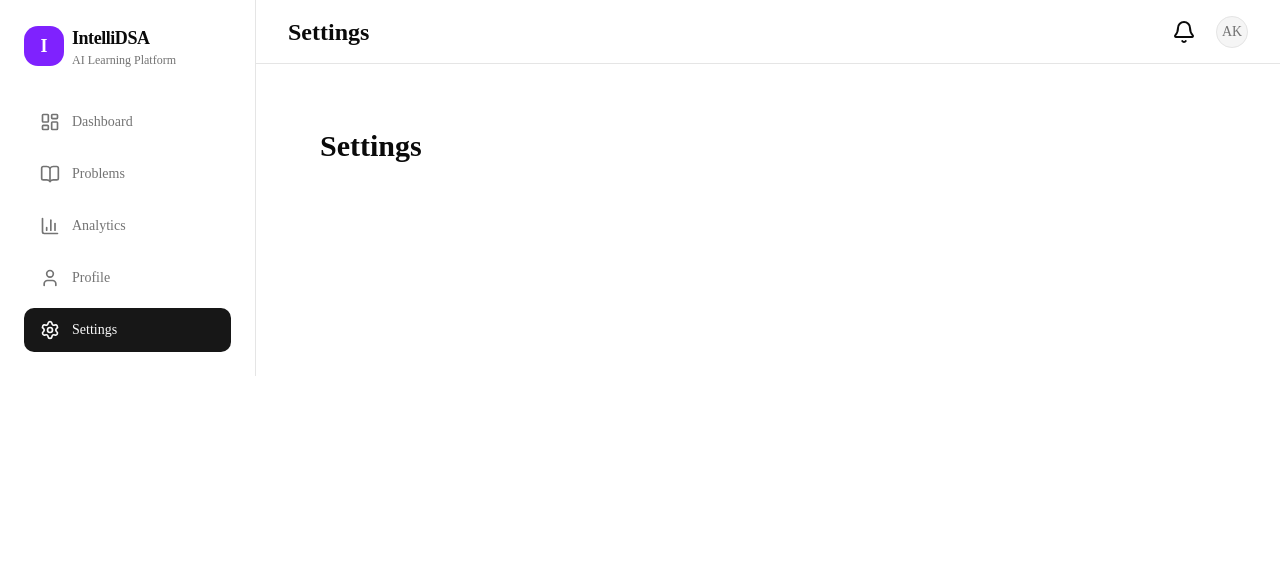
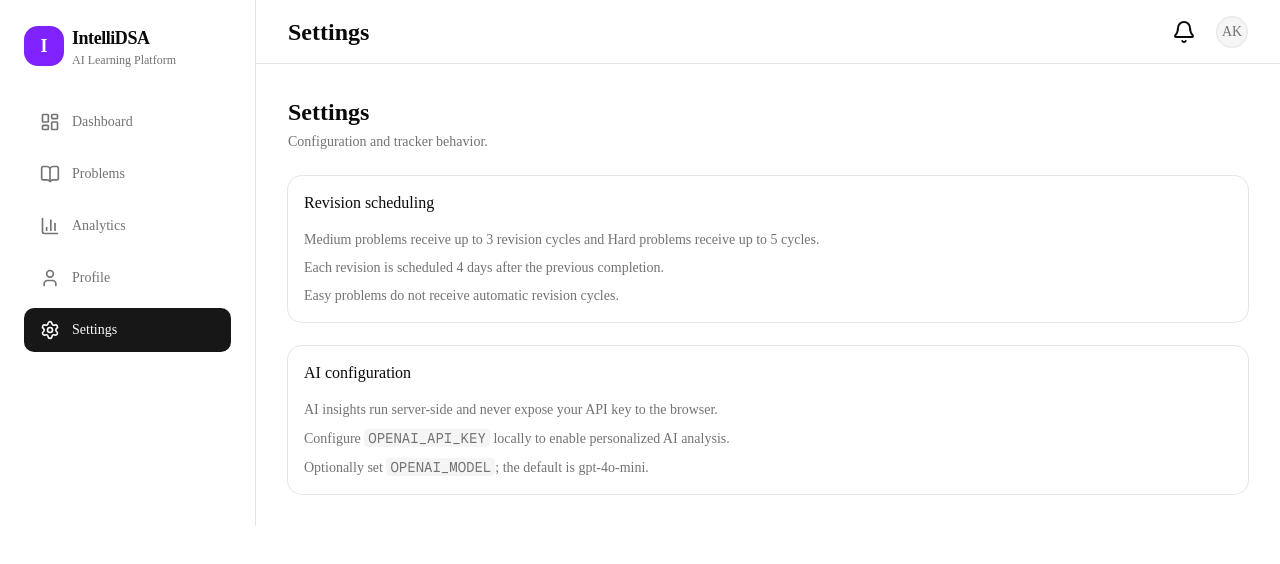
Before and after one commit to anchi204/IntelliDSA, a Next.js app: page /settings in a window 1280 px wide. Shown: the top 564 px of the page. Built offline with nearby package versions, Linux system fonts and the light colour scheme.

Commit message:
Replace Settings placeholder with real configuration guidance

```diff
--- a/app/(dashboard)/settings/page.tsx
+++ b/app/(dashboard)/settings/page.tsx
@@ -1,7 +1,5 @@
-export default function DashboardPage() {
-  return (
-    <div className="p-8 text-3xl font-bold">
-      Settings
-    </div>
-  );
+import { Card, CardContent, CardHeader, CardTitle } from "@/components/ui/card";
+
+export default function SettingsPage() {
+  return <div className="space-y-6"><div><h1 className="text-2xl font-bold">Settings</h1><p className="mt-1 text-sm text-muted-foreground">Configuration and tracker behavior.</p></div><Card><CardHeader><CardTitle>Revision scheduling</CardTitle></CardHeader><CardContent className="space-y-2 text-sm text-muted-foreground"><p>Medium problems receive up to 3 revision cycles and Hard problems receive up to 5 cycles.</p><p>Each revision is scheduled 4 days after the previous completion.</p><p>Easy problems do not receive automatic revision cycles.</p></CardContent></Card><Card><CardHeader><CardTitle>AI configuration</CardTitle></CardHeader><CardContent className="space-y-2 text-sm text-muted-foreground"><p>AI insights run server-side and never expose your API key to the browser.</p><p>Configure <code className="rounded bg-muted px-1">OPENAI_API_KEY</code> locally to enable personalized AI analysis.</p><p>Optionally set <code className="rounded bg-muted px-1">OPENAI_MODEL</code>; the default is gpt-4o-mini.</p></CardContent></Card></div>;
 }
```
